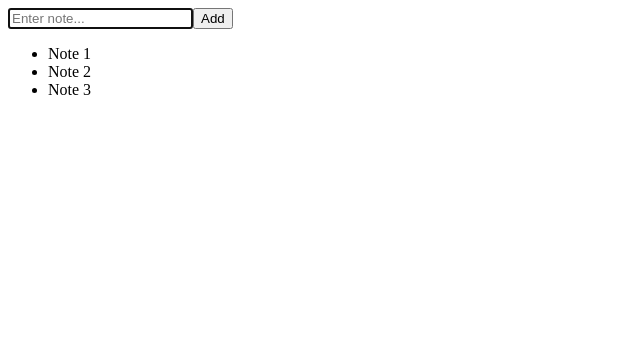
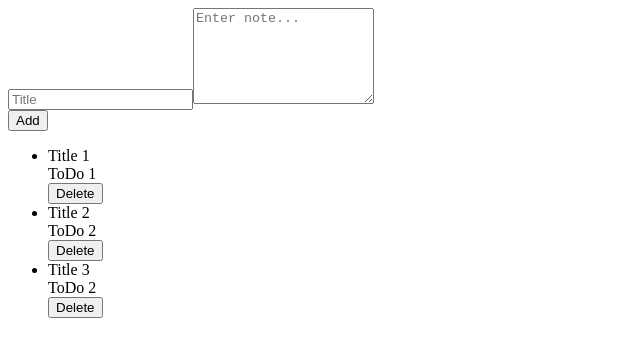
Before and after one commit to saragojic/notes_vue3, a plain HTML site: page index.html in a window 1280 px wide. Shown: the whole page, without its empty margins (0-640 px from the left). Drawn offline with nearby package versions, Linux system fonts and the light colour scheme.

Commit message:
Step 9: extend data model

```diff
--- a/index.html
+++ b/index.html
@@ -9,13 +9,24 @@
 </head>
 
 <body>
+    <!-- View -->
     <main id="app">
         <div>
-            <input ref="input" type="text" v-model="text" @keydown.enter="add" autofocus placeholder="Enter note..."  />
-            <button @click="add">Add</button>
+            <input ref="title" type="text" placeholder="Title" spellcheck="false" v-model="title" />
+            <textarea ref="text" type="text" name="text" placeholder="Enter note..." spellcheck="false" rows="6"
+                v-model="text"></textarea>
+            <div>
+                <button @click="add">Add</button>
+            </div>
         </div>
         <ul ref="list">
-            <li v-for="(note, i) in notes" v-bind:key="i" @click="handleClickLIItem(i)">{{ note }}</li>
+            <li v-for="(note, i) in notes" v-bind:key="i" @click="handleClickLIItem(i)" :id="note.id">
+                <div>{{ note.title }}</div>
+                <div>{{ note.text }}</div>
+                <div>
+                    <button>Delete</button>
+                </div>
+            </li>
         </ul>
     </main>
     <script src="/index.js"></script>
--- a/index.js
+++ b/index.js
@@ -1,11 +1,18 @@
 const { createApp } = Vue;
 createApp({
+    // Model
     data() {
         return {
-            notes: ["Note 1", "Note 2", "Note 3"],
+            notes: [
+                { id: "676c9ba771", title: "Title 1", text: "ToDo 1" },
+                { id: "dc19d1538f", title: "Title 2", text: "ToDo 2" },
+                { id: "fd8c75b4fb", title: "Title 3", text: "ToDo 2" },
+            ],
+            title: null,
             text: null,
         };
     },
+    // Controller
     methods: {
         add() {
             if (this.text) {
```
